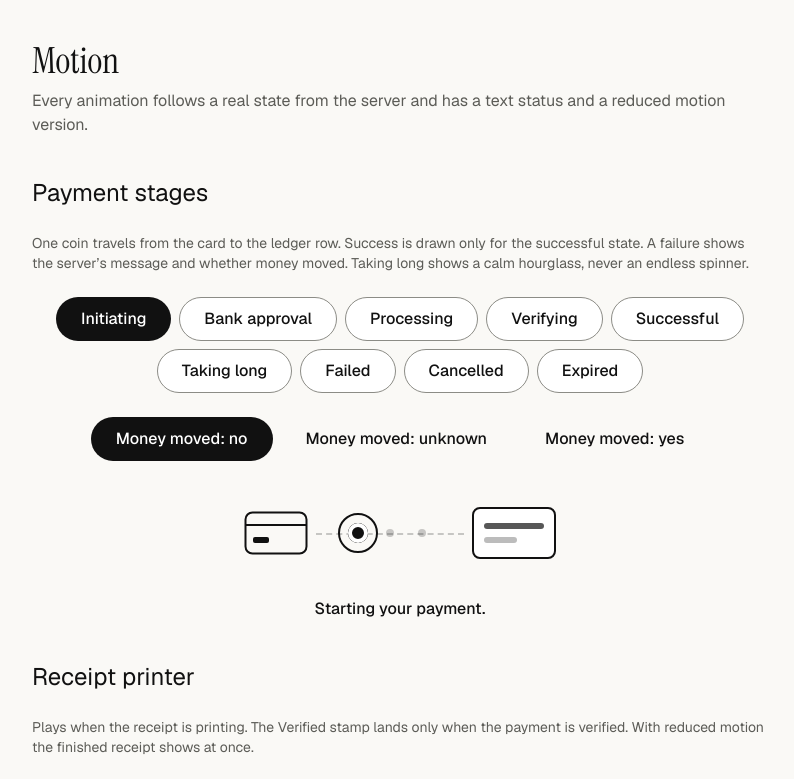
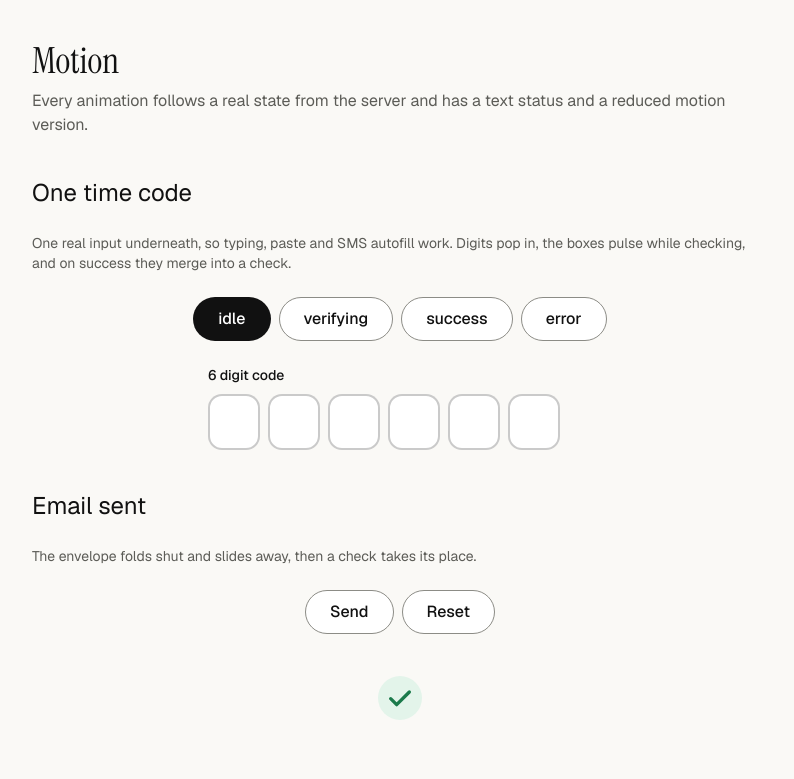
Before and after one commit to Echoblaze222/gg-app, a Next.js app: page /design-gallery/motion in a window 1280 px wide. Shown: the top 779 px of the page, without its empty margins (240-1034 px from the left). Built offline with nearby package versions, Linux system fonts and the light colour scheme.

Commit message:
test(auth): MFA box tests; motion gallery sections for the code boxes and the envelope

```diff
--- a/app/(marketing)/design-gallery/MotionDemos.tsx
+++ b/app/(marketing)/design-gallery/MotionDemos.tsx
@@ -2,6 +2,8 @@
 
 import { useState } from "react";
 import { Button } from "@/components/ui";
+import { EnvelopeSent } from "@/components/motion/EnvelopeSent";
+import { OtpInput, type OtpState } from "@/components/motion/OtpInput";
 import { PaymentStages, type MoneyMoved, type PaymentStageState } from "@/components/motion/PaymentStages";
 import { ReceiptPrinter, type ReceiptPrinterState } from "@/components/motion/ReceiptPrinter";
 
@@ -95,3 +97,40 @@ export function PaymentStagesDemo() {
     </div>
   );
 }
+
+export function OtpDemo() {
+  const [state, setState] = useState<OtpState>("idle");
+  const [run, setRun] = useState(0);
+  const play = (next: OtpState) => {
+    setState(next);
+    setRun((n) => n + 1);
+  };
+  return (
+    <div className="grid justify-items-center gap-6">
+      <div className="flex flex-wrap justify-center gap-2">
+        {(["idle", "verifying", "success", "error"] as const).map((value) => (
+          <Button key={value} variant={state === value ? "primary" : "secondary"} aria-pressed={state === value} onClick={() => play(value)}>
+            {value}
+          </Button>
+        ))}
+      </div>
+      <div className="w-full max-w-sm">
+        <OtpInput key={run} label="6 digit code" state={state} error="That code is not correct. Check it and try again." />
+      </div>
+    </div>
+  );
+}
+
+export function EnvelopeDemo() {
+  const [state, setState] = useState<"idle" | "sent">("sent");
+  const [run, setRun] = useState(0);
+  return (
+    <div className="grid justify-items-center gap-4">
+      <div className="flex gap-2">
+        <Button variant="secondary" onClick={() => { setState("sent"); setRun((n) => n + 1); }}>Send</Button>
+        <Button variant="secondary" onClick={() => { setState("idle"); setRun((n) => n + 1); }}>Reset</Button>
+      </div>
+      <EnvelopeSent key={run} state={state} />
+    </div>
+  );
+}
--- a/app/(marketing)/design-gallery/motion/page.tsx
+++ b/app/(marketing)/design-gallery/motion/page.tsx
@@ -1,6 +1,6 @@
 import { notFound } from "next/navigation";
 import type { Metadata } from "next";
-import { PaymentStagesDemo, ReceiptPrinterDemo } from "../MotionDemos";
+import { EnvelopeDemo, OtpDemo, PaymentStagesDemo, ReceiptPrinterDemo } from "../MotionDemos";
 
 export const metadata: Metadata = { title: "Design gallery: motion", robots: { index: false, follow: false } };
 
@@ -16,6 +16,22 @@ export default function MotionGalleryPage() {
           Every animation follows a real state from the server and has a text status and a reduced motion version.
         </p>
       </header>
+      <section className="grid gap-6" aria-labelledby="gallery-otp">
+        <h2 id="gallery-otp" className="text-2xl">
+          One time code
+        </h2>
+        <p className="text-sm text-ink-muted">
+          One real input underneath, so typing, paste and SMS autofill work. Digits pop in, the boxes pulse while checking, and on success they merge into a check.
+        </p>
+        <OtpDemo />
+      </section>
+      <section className="grid gap-6" aria-labelledby="gallery-envelope">
+        <h2 id="gallery-envelope" className="text-2xl">
+          Email sent
+        </h2>
+        <p className="text-sm text-ink-muted">The envelope folds shut and slides away, then a check takes its place.</p>
+        <EnvelopeDemo />
+      </section>
       <section className="grid gap-6" aria-labelledby="gallery-stages">
         <h2 id="gallery-stages" className="text-2xl">
           Payment stages
```
Also changed, not shown: 1 other file (tests, documents, lock files or other folders).
